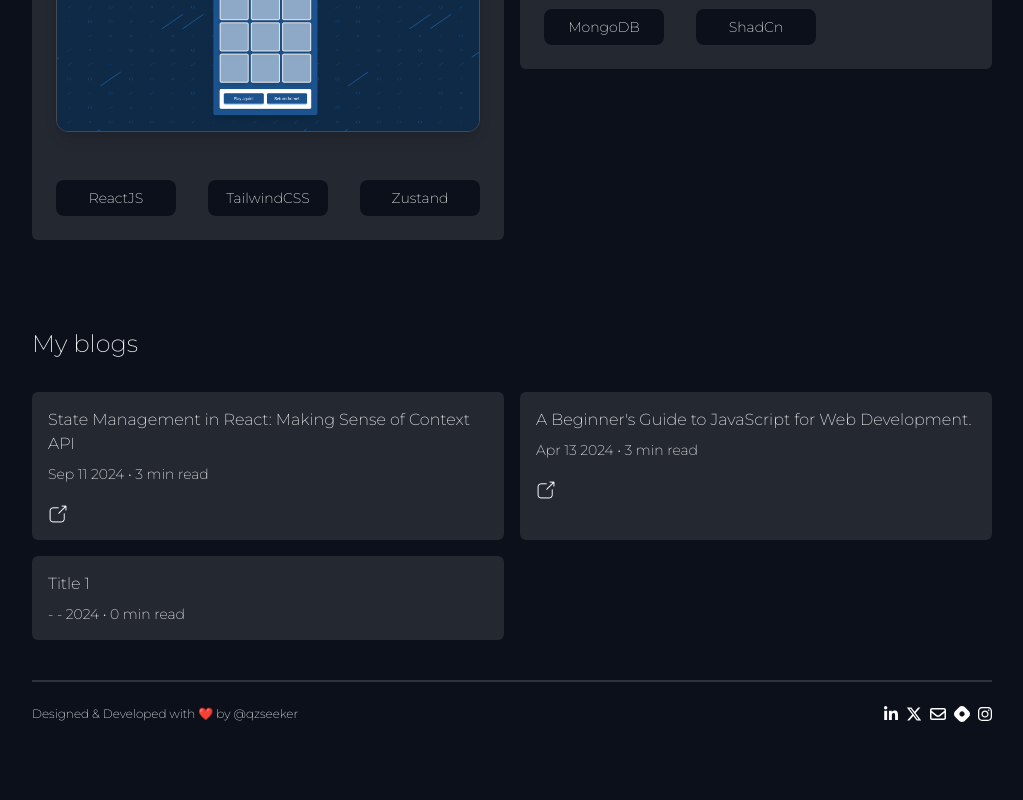
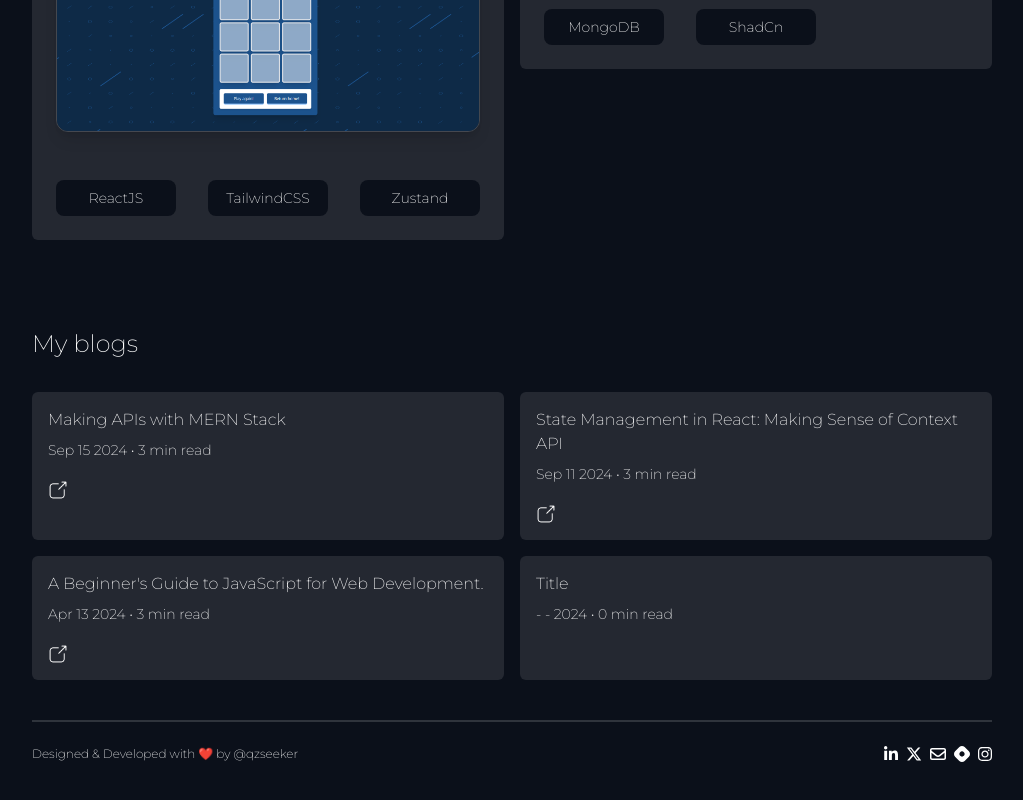
Before and after one commit to qzSeeker/PortfolioQzseeker, a React (Vite) app: page / in a window 1280 px wide. Shown: the part 3480-4280 px from the top of the page, without its empty margins (128-1151 px from the left). Before the commit the page ends 4242 px from the top, so only its background shows below. Built offline with nearby package versions, Linux system fonts and the light colour scheme.

Commit message:
Add blog

```diff
--- a/src/Components/Blogs/Blogs.jsx
+++ b/src/Components/Blogs/Blogs.jsx
@@ -3,6 +3,14 @@ import Card from "./Card";
 
 function Blogs() {
     const cards = [
+        {
+            title: "Making APIs with MERN Stack",
+            name: "QzSeeker",
+            date: "Sep 15 2024",
+            duration: "3 min read",
+            link: "https://qzseeker.hashnode.dev/making-apis-with-mern-stack",
+            img: "external-link.png"
+        },
         {
             title: "State Management in React: Making Sense of Context API",
             name: "QzSeeker",
@@ -20,7 +28,7 @@ function Blogs() {
         img: "external-link.png"
         },
         {
-        title: "Title 1",
+        title: "Title",
         name: "QzSeeker",
         date: "- - 2024",
         duration: "0 min read",
```
